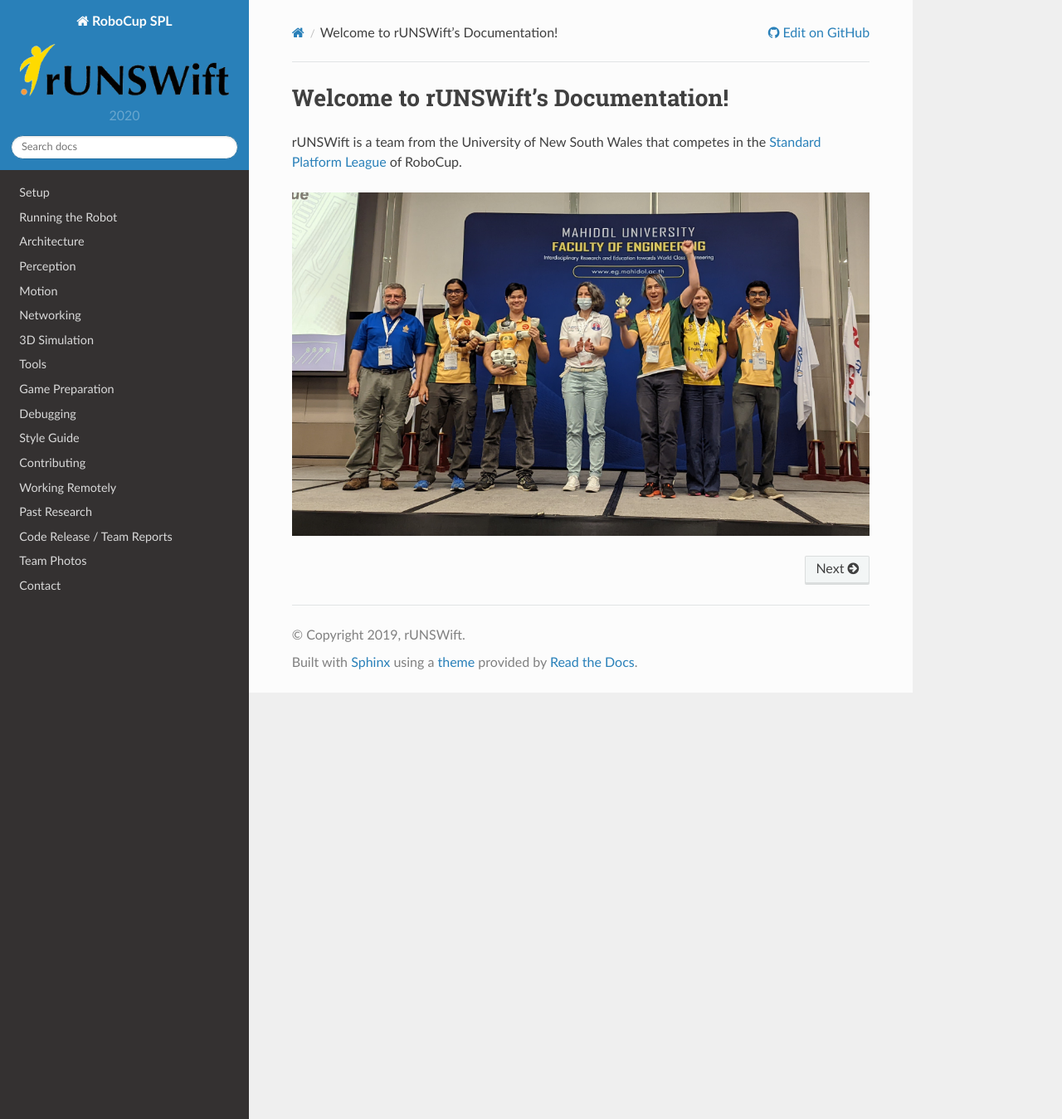
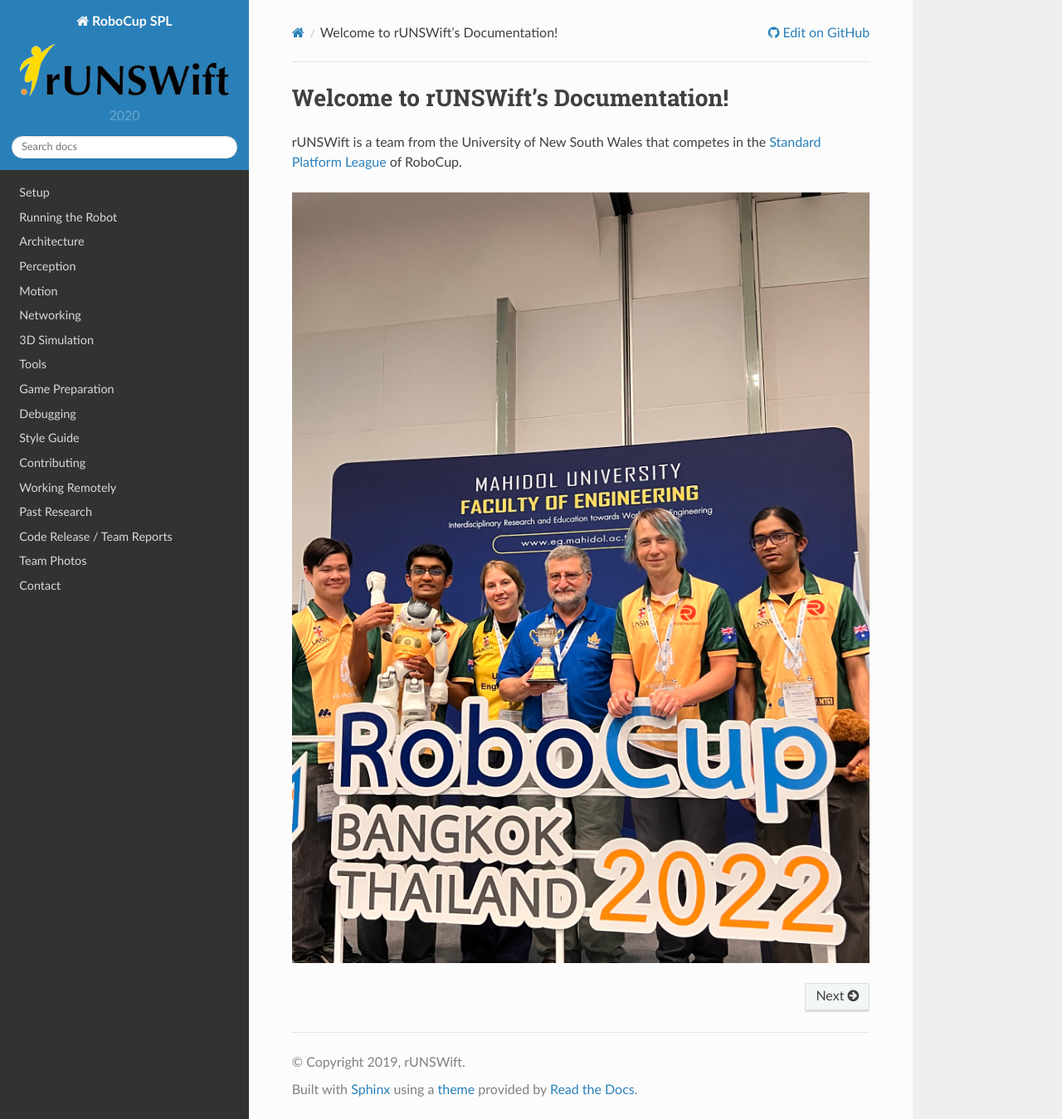
Before and after one commit to UNSWComputing/rUNSWift-docs, a Sphinx documentation site: the page built from source/index.rst, in a window 1280 px wide and 1349 px high. Shown: the whole window at 83% size. Built offline with Sphinx 7.4.7 and the Read the Docs theme 2.0.0, drawn with Linux system fonts in a browser that asks for light colours.

Commit message:
suggesting alternate 2022 photo

```diff
--- a/source/index.rst
+++ b/source/index.rst
@@ -8,7 +8,7 @@
 
 rUNSWift is a team from the University of New South Wales that competes in the `Standard Platform League <https://spl.robocup.org/>`_ of RoboCup.
 
-.. image:: /images/2022_team_photo.png
+.. image:: /images/2022_team_photo.jpg
 
 
 .. toctree::
--- a/source/team_photos.rst
+++ b/source/team_photos.rst
@@ -6,7 +6,7 @@
 2022 Bangkok
 ************
 
-.. image:: /images/2022_team_photo.png
+.. image:: /images/2022_team_photo.jpg
 
 ***********
 2019 Sydney
```
Also changed, not shown: source/images/2022_team_photo.jpg (added).
